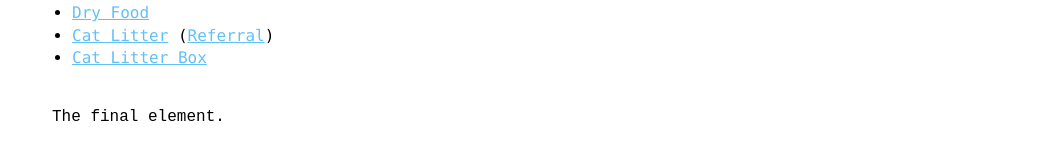
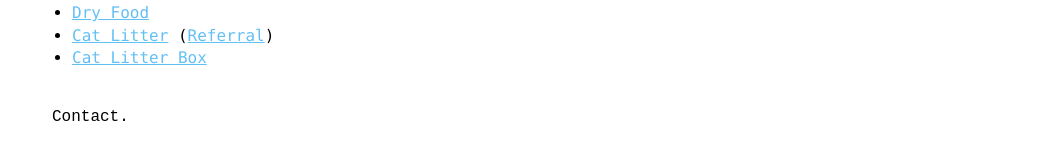
Before and after one commit to paarthxx/xyz, a Jekyll site: the page built from index.md, in a window 1280 px wide. Shown: the part 949-1115 px from the top of the page, without its empty margins (108-1152 px from the left). Built offline with Jekyll 4.4.1, drawn with Linux system fonts in a browser that asks for light colours; the repository's description, which GitHub fills in, is left out.

Commit message:
Update index.md

````diff
--- a/index.md
+++ b/index.md
@@ -55,5 +55,5 @@ I do my best to have my ear to the ground in case a better option becomes availa
 
 
 ```
-The final element.
+Contact.
 ```
````
